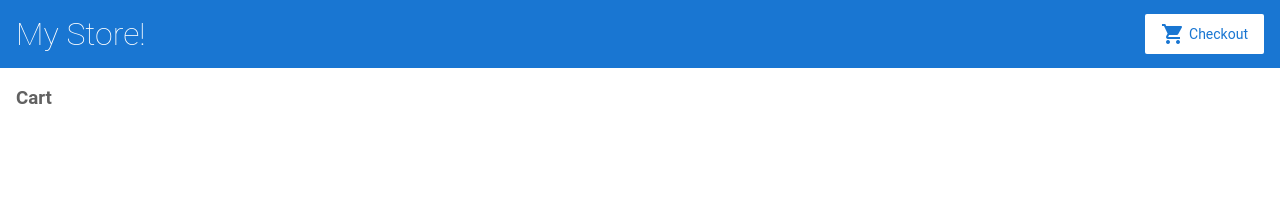
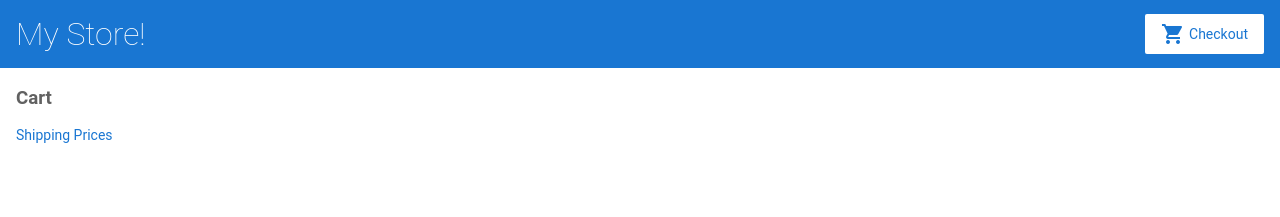
Before and after one commit to Wheeyun/angular-sample, an Angular app: page /cart in a window 1280 px wide. Shown: the top 217 px of the page. Built offline with nearby package versions, Linux system fonts and the light colour scheme.

Commit message:
Shipping, HttpClientModule, async

```diff
--- a/src/app/app.module.ts
+++ b/src/app/app.module.ts
@@ -10,6 +10,7 @@
 import { ProductDetailsComponent } from './product-details/product-details.component';
 import { CartComponent } from './cart/cart.component';
 import { HttpClientModule } from '@angular/common/http';
+import { ShippingComponent } from './shipping/shipping.component';
 
 @NgModule({
   imports: [
@@ -20,6 +21,7 @@
       { path: '', component: ProductListComponent },
       { path: 'products/:productId', component: ProductDetailsComponent },
       { path: 'cart', component: CartComponent },
+      { path: 'shipping', component: ShippingComponent },
     ]),
   ],
   declarations: [
--- a/src/app/cart.service.ts
+++ b/src/app/cart.service.ts
@@ -19,5 +19,11 @@
     return this.items;
   }
 
+  getShippingPrices() {
+    return this.http.get<{ type: string; price: number }[]>(
+      'assets/shipping.json'
+    );
+  }
+
   constructor(private http: HttpClient) {}
 }
--- a/src/app/cart/cart.component.html
+++ b/src/app/cart/cart.component.html
@@ -1,4 +1,8 @@
 <h3>Cart</h3>
+
+<p>
+  <a routerLink="/shipping">Shipping Prices</a>
+</p>
 
 <div class="cart-item" *ngFor="let item of items">
   <span>{{ item.name }}</span>
--- /dev/null
+++ b/src/app/shipping/shipping.component.html
@@ -0,0 +1,6 @@
+<h3>Shipping Prices</h3>
+
+<div class="shipping-item" *ngFor="let shipping of shippingCosts | async">
+  <span>{{ shipping.type }}</span>
+  <span>{{ shipping.price | currency }}</span>
+</div>
--- /dev/null
+++ b/src/app/shipping/shipping.component.ts
@@ -0,0 +1,14 @@
+import { Component, OnInit } from '@angular/core';
+import { CartService } from '../cart.service';
+
+@Component({
+  selector: 'app-shipping',
+  templateUrl: './shipping.component.html',
+  styleUrls: ['./shipping.component.css'],
+})
+export class ShippingComponent implements OnInit {
+  shippingCosts = this.cartService.getShippingPrices();
+  constructor(private cartService: CartService) {}
+
+  ngOnInit() {}
+}
```
Also changed, not shown: src/app/shipping/shipping.component.css (added).
